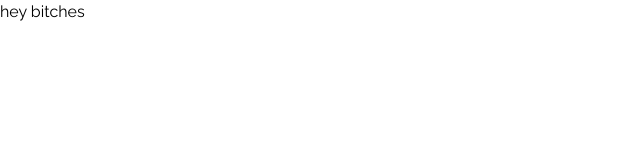
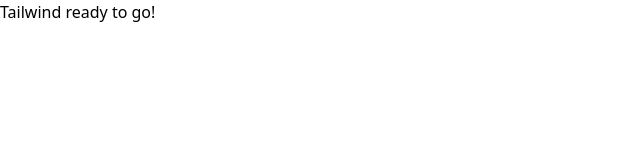
Before and after one commit to Seanih/my-dev-blog, a Next.js app: page / in a window 1280 px wide. Shown: the top 160 px of the page, without its empty margins (0-640 px from the left). Built offline with nearby package versions, Linux system fonts and the light colour scheme.

Commit message:
set up nextjs/tailwind template

```diff
--- a/pages/_document.js
+++ b/pages/_document.js
@@ -5,6 +5,7 @@
 		return (
 			<Html>
 				<Head>
+					{/* apply GoogleFonts to entire app */}
 					<link rel='preconnect' href='https://fonts.googleapis.com' />
 					<link
 						rel='preconnect'
--- a/pages/index.js
+++ b/pages/index.js
@@ -1,6 +1,14 @@
 import Head from 'next/head';
+import { useEffect } from 'react';
 
 export default function Home() {
+	// how to apply styles/classes to <body>
+	useEffect(() => {
+		// document.body.classList.add('min-h-screen');
+		// document.body.classList.add('grid');
+		// document.body.classList.add('place-content-center');
+		// document.body.classList.add('radial-blue');
+	});
 	return (
 		<div>
 			<Head>
@@ -10,7 +18,7 @@
 			</Head>
 
 			<main>
-				<h1>hey bitches</h1>
+				<h1>Tailwind ready to go!</h1>
 			</main>
 		</div>
 	);
--- a/styles/globals.css
+++ b/styles/globals.css
@@ -4,7 +4,6 @@
 
 html {
 	scroll-behavior: smooth;
-	font-family: 'Raleway', sans-serif;
 }
 * {
 	box-sizing: border-box;
```
